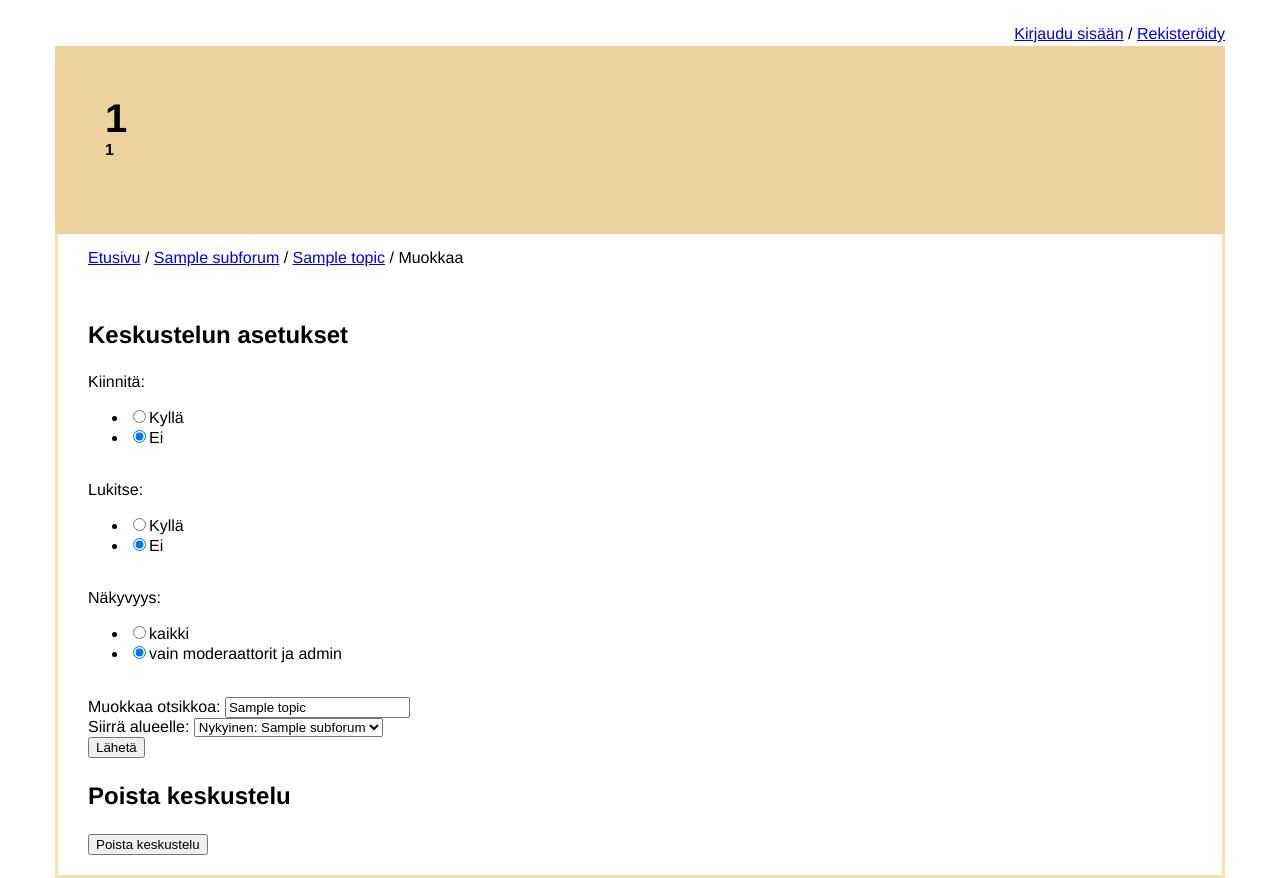
After one commit to tunturikiuru/Tietokannat-ja-web-ohjelmointi, a Flask app: template templates/edit_topic.html in a window 1280 px wide. The commit adds this page. Run offline with Flask 3, Linux system fonts and the light colour scheme; the template is opened without the code that fills it: most values are stand-ins (such as "Sample title", 1, 10 or a date in 2020).

Commit message:
edit topic and pinned topics

```diff
--- a/app.py
+++ b/app.py
@@ -77,6 +77,28 @@ def send_new_message(topic_id):
         if users.login(request):
             return redirect(url_for("create_new_message", topic_id=topic_id))
         return render_template("error.html", forum_name=forum_name, error = "Väärä käyttäjätunnus tai salasana.")
+
+@app.route("/topic/<int:topic_id>/edit")
+def edit_topic(topic_id):
+    forum_name = dbf.fetch_title()
+    if users.is_admin():
+        subforum = dbf.fetch_subforum_by_topic(topic_id)
+        subforum_list = dbf.subforum_list()
+        topic = dbf.fetch_topic_data(topic_id)
+        return render_template("edit_topic.html", forum_name=forum_name, subforum=subforum, topic=topic, subforum_list=subforum_list)
+    return render_template("error.html", forum_name=forum_name, error = "Ei oikeutta nähdä sivua.")
+
+@app.route("/topic/<int:topic_id>/edit/send", methods=["POST"])
+def edit_topic_send(topic_id):
+    forum_name = dbf.fetch_title()
+    error = "Ei oikeutta pyyntöön."
+    if users.is_admin():
+        error = help.update_topic(request, topic_id)
+        if not error:
+            return redirect(url_for("topic", topic_id=topic_id))
+    return render_template("error.html", forum_name=forum_name, error = error)
+
+
 
 #USERS
 @app.route("/register", methods=["GET", "POST"])
--- a/schema.sql
+++ b/schema.sql
@@ -15,7 +15,9 @@ CREATE TABLE topics (
     topic_id SERIAL PRIMARY KEY,
     subforum_id INTEGER REFERENCES subforums(subforum_id),
     topic_name TEXT NOT NULL,
-    pinned BOOLEAN DEFAULT FALSE);
+    pinned BOOLEAN DEFAULT FALSE,
+    locked BOOLEAN DEFAULT FALSE,
+    visibility INTEGER DEFAULT 0);
 
 CREATE TABLE users(
     user_id SERIAL PRIMARY KEY,
--- /dev/null
+++ b/templates/edit_topic.html
@@ -0,0 +1,62 @@
+{% extends "layout.html" %}
+
+{% block path %}
+ / <a href="/subforum/{{ subforum[1] }}">{{ subforum[0] }}</a> / <a href="/topic/{{ topic.topic_id }}"> {{ topic.topic_name }}</a>  / Muokkaa
+{% endblock %}
+
+{% block content %}
+<h3>Keskustelun asetukset</h3>
+<form action="/topic/{{ topic.topic_id }}/edit/send" method="POST">
+    Kiinnitä:
+    <ul>
+        {% if topic.pinned %}
+        <li><input type="radio" name="pinned" value="true" checked>Kyllä</li>
+        <li><input type="radio" name="pinned" value="false" >Ei</li>
+        {% else %}
+        <li><input type="radio" name="pinned" value="true">Kyllä</li>
+        <li><input type="radio" name="pinned" value="false" checked>Ei</li>
+        {% endif %}
+    </ul>
+    <br>
+    Lukitse:
+    <ul>
+        {% if topic.locked %}
+        <li><input type="radio" name="locked" value="true" checked>Kyllä</li>
+        <li><input type="radio" name="locked" value="false">Ei</li>
+        {% else %}
+        <li><input type="radio" name="locked" value="true">Kyllä</li>
+        <li><input type="radio" name="locked" value="false" checked>Ei</li>
+        {% endif %}
+    </ul>
+    <br>
+    Näkyvyys:
+    <ul>
+        {% if topic.visibility == 0 %}
+        <li><input type="radio" name="visibility" value="0" checked>kaikki</li>
+        <li><input type="radio" name="visibility" value="2">vain moderaattorit ja admin</li>
+        {% else %}
+        <li><input type="radio" name="visibility" value="0">kaikki</li>
+        <li><input type="radio" name="visibility" value="2" checked>vain moderaattorit ja admin</li>
+        {% endif %}
+    </ul>
+    <br>
+    Muokkaa otsikkoa:
+    <input type="text" name="topic_name" value="{{ topic[0] }}" required="required" minlength="1" maxlength="100">
+    <br>
+    Siirrä alueelle:
+    <select name="new_subforum">
+        <option value="subforum.{{ subforum[1]}}" selected>Nykyinen: {{ subforum[0] }}
+        {% for forum in subforum_list %}
+        <option value="forum.subforum_name"> {{forum.subforum_name}}
+        {% endfor %}
+    </select>
+    <br>
+    <input type="submit" value="Lähetä">
+</form>
+
+<h3>Poista keskustelu</h3>
+<form>
+    <input type="submit" name="delete" value="Poista keskustelu">
+</form>
+
+{% endblock %}
--- a/templates/topic.html
+++ b/templates/topic.html
@@ -24,7 +24,7 @@
         <div class="message-right">
             <div class="message-header">
                 {% if session.get('username')%}
-                <a href="/topic/{{ topic[1] }}/new_message/"><button>Lainaa</button></a>
+                <a href="/topic/{{ topic[1] }}#new_message"><button>Lainaa</button></a>
                 {% endif %}
                 <div class="message-time">
                     {{message.time.strftime("%d.%m.%Y, %H:%M")}}
@@ -39,7 +39,8 @@
 {% if session.get('username')%}
 <div>
     Kommentoi:
-    <form action="/topic/{{ topic[1] }}/send" method="POST">
+    <br>
+    <form action="/topic/{{ topic[1] }}/send" method="POST" id="new_message">
         <textarea name="message", rows="15", cols="100" required="required" minlength="1" maxlength="5000"></textarea>
         <input type="hidden" name="topic_id" value="{{ topic[1] }}">
         <br>
```
Also changed, not shown: database_functions.py (+24 -3 lines), help_functions.py (+14 -1 lines), templates/subforum.html (+15 -3 lines), README.md.
